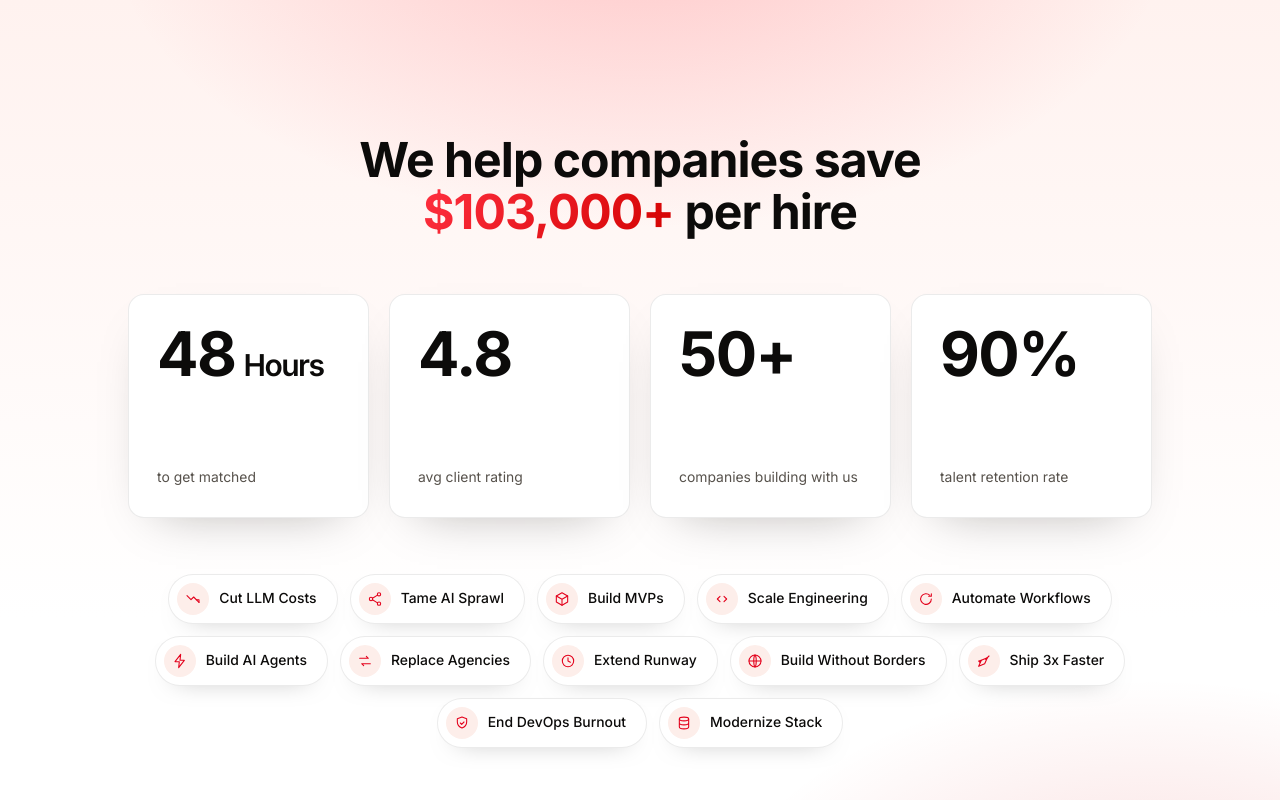
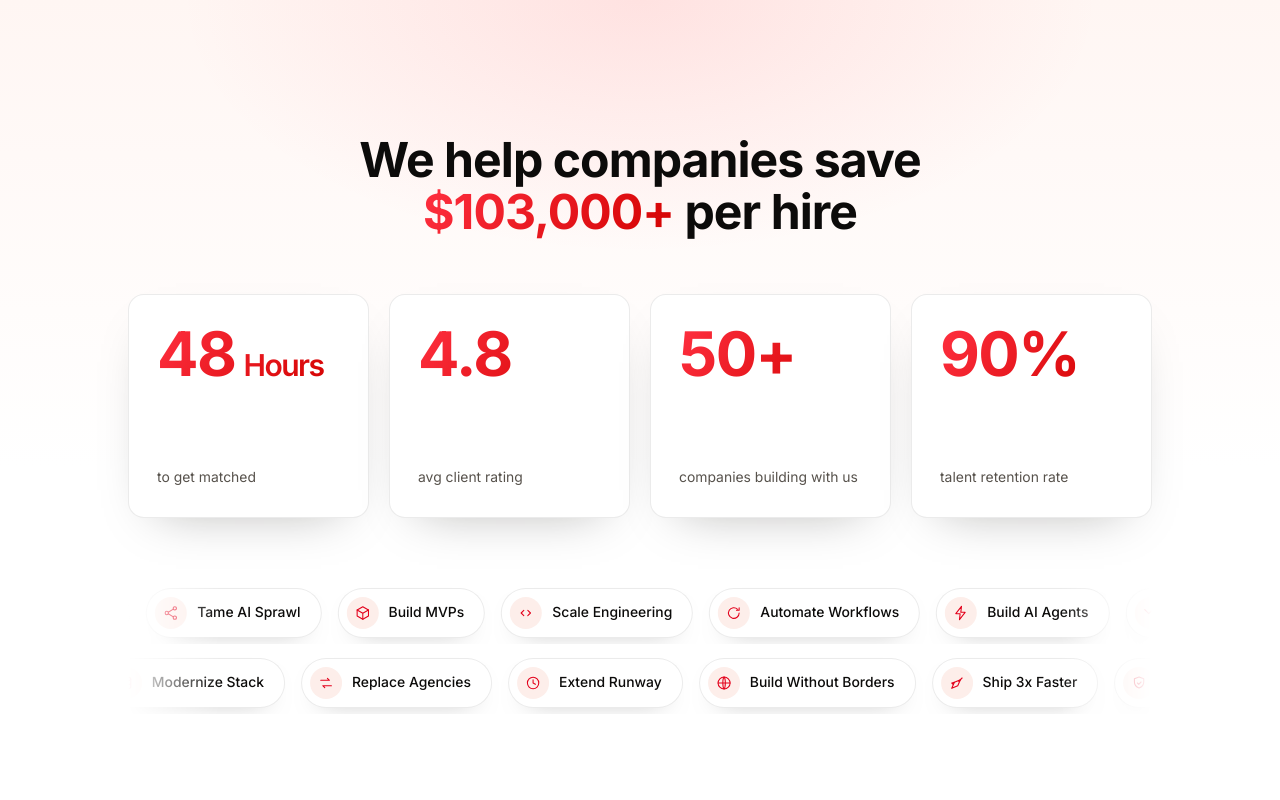
Before and after one commit to TaforaTech/remote-talentz, a Next.js app: page / in a window 1280 px wide. Shown: the part 1640-2440 px from the top of the page. Built offline with nearby package versions, Linux system fonts and the light colour scheme.

Commit message:
feat: update the animation

```diff
--- a/src/app/globals.css
+++ b/src/app/globals.css
@@ -380,6 +380,34 @@ body {
   animation-play-state: paused;
 }
 
+/* Edge-faded marquee row (auto-scrolling pill strips). The track holds two
+   identical copies; translating -50% loops seamlessly. */
+.marquee {
+  -webkit-mask-image: linear-gradient(
+    90deg,
+    transparent,
+    #000 9%,
+    #000 91%,
+    transparent
+  );
+  mask-image: linear-gradient(
+    90deg,
+    transparent,
+    #000 9%,
+    #000 91%,
+    transparent
+  );
+}
+.marquee-track {
+  animation: rt-ticker var(--marquee-dur, 42s) linear infinite;
+}
+.marquee-reverse {
+  animation-direction: reverse;
+}
+.marquee:hover .marquee-track {
+  animation-play-state: paused;
+}
+
 /* Scroll reveal (driven by Reveal component) */
 .reveal {
   opacity: 0;
@@ -556,6 +584,7 @@ body {
     scroll-behavior: auto;
   }
   .ticker-track,
+  .marquee-track,
   .flow-line,
   .step-card,
   .step-node,
--- a/src/app/page.tsx
+++ b/src/app/page.tsx
@@ -1,4 +1,5 @@
 import Hero from "@/components/Hero";
+import Proof from "@/components/Proof";
 import Stats from "@/components/Stats";
 import Clients from "@/components/Clients";
 import Roles from "@/components/Roles";
@@ -12,7 +13,8 @@ export default function Home() {
     <>
       <Hero />
       <Clients />
-      <Stats />
+      <Proof />
+      {/* <Stats /> */}
       <Roles />
       <HowWeWork />
       <PricingBand />
--- /dev/null
+++ b/src/components/CountUp.tsx
@@ -0,0 +1,69 @@
+"use client";
+
+import { useEffect, useRef, useState } from "react";
+
+/* Counts from 0 → `end` once the element scrolls into view.
+   Respects prefers-reduced-motion (snaps straight to the final value). */
+export default function CountUp({
+  end,
+  decimals = 0,
+  prefix = "",
+  suffix = "",
+  duration = 1600,
+}: {
+  end: number;
+  decimals?: number;
+  prefix?: string;
+  suffix?: string;
+  duration?: number;
+}) {
+  const [value, setValue] = useState(0);
+  const ref = useRef<HTMLSpanElement>(null);
+  const done = useRef(false);
+
+  useEffect(() => {
+    const el = ref.current;
+    if (!el) return;
+
+    const reduce = window.matchMedia("(prefers-reduced-motion: reduce)").matches;
+    if (reduce) {
+      setValue(end);
+      return;
+    }
+
+    const io = new IntersectionObserver(
+      (entries) => {
+        for (const entry of entries) {
+          if (!entry.isIntersecting || done.current) continue;
+          done.current = true;
+          const start = performance.now();
+          const step = (now: number) => {
+            const p = Math.min(1, (now - start) / duration);
+            const eased = 1 - Math.pow(1 - p, 3); // easeOutCubic
+            setValue(end * eased);
+            if (p < 1) requestAnimationFrame(step);
+            else setValue(end);
+          };
+          requestAnimationFrame(step);
+          io.unobserve(entry.target);
+        }
+      },
+      { threshold: 0.4 }
+    );
+    io.observe(el);
+    return () => io.disconnect();
+  }, [end, duration]);
+
+  const text = value.toLocaleString("en-US", {
+    minimumFractionDigits: decimals,
+    maximumFractionDigits: decimals,
+  });
+
+  return (
+    <span ref={ref}>
+      {prefix}
+      {text}
+      {suffix}
+    </span>
+  );
+}
--- /dev/null
+++ b/src/components/Proof.tsx
@@ -0,0 +1,217 @@
+import type { ReactNode } from "react";
+import Reveal from "./Reveal";
+import CountUp from "./CountUp";
+
+const STATS = [
+  { end: 48, suffix: "", unit: "Hours", label: "to get matched" },
+  { end: 4.8, decimals: 1, suffix: "", unit: "", label: "avg client rating" },
+  { end: 50, suffix: "+", unit: "", label: "companies building with us" },
+  { end: 90, suffix: "%", unit: "", label: "talent retention rate" },
+];
+
+const iconAttrs = {
+  fill: "none",
+  stroke: "currentColor",
+  strokeWidth: 1.6,
+  strokeLinecap: "round" as const,
+  strokeLinejoin: "round" as const,
+  viewBox: "0 0 24 24",
+};
+
+const PILLS: { label: string; icon: ReactNode }[] = [
+  {
+    label: "Cut LLM Costs",
+    icon: (
+      <svg {...iconAttrs}>
+        <path d="M3 7l6 6 4-4 8 8" />
+        <path d="M21 17v-4h-4" />
+      </svg>
+    ),
+  },
+  {
+    label: "Tame AI Sprawl",
+    icon: (
+      <svg {...iconAttrs}>
+        <circle cx="18" cy="5" r="2.5" />
+        <circle cx="6" cy="12" r="2.5" />
+        <circle cx="18" cy="19" r="2.5" />
+        <path d="M8.2 10.8l7.6-4.6M8.2 13.2l7.6 4.6" />
+      </svg>
+    ),
+  },
+  {
+    label: "Build MVPs",
+    icon: (
+      <svg {...iconAttrs}>
+        <path d="M12 2.5l8.5 4.9v9.2L12 21.5l-8.5-4.9V7.4z" />
+        <path d="M3.5 7.4L12 12.3l8.5-4.9M12 12.3v9.2" />
+      </svg>
+    ),
+  },
+  {
+    label: "Scale Engineering",
+    icon: (
+      <svg {...iconAttrs}>
+        <path d="M9 8l-4 4 4 4M15 8l4 4-4 4" />
+      </svg>
+    ),
+  },
+  {
+    label: "Automate Workflows",
+    icon: (
+      <svg {...iconAttrs}>
+        <path d="M20 12a8 8 0 1 1-2.3-5.6" />
+        <path d="M20 4v4h-4" />
+      </svg>
+    ),
+  },
+  {
+    label: "Build AI Agents",
+    icon: (
+      <svg {...iconAttrs}>
+        <path d="M13 2L4.5 13H11l-1 9 8.5-11H12z" />
+      </svg>
+    ),
+  },
+  {
+    label: "Replace Agencies",
+    icon: (
+      <svg {...iconAttrs}>
+        <path d="M4 8h13l-3-3M20 16H7l3 3" />
+      </svg>
+    ),
+  },
+  {
+    label: "Extend Runway",
+    icon: (
+      <svg {...iconAttrs}>
+        <circle cx="12" cy="12" r="8.5" />
+        <path d="M12 7v5l3.5 2" />
+      </svg>
+    ),
+  },
+  {
+    label: "Build Without Borders",
+    icon: (
+      <svg {...iconAttrs}>
+        <circle cx="12" cy="12" r="9" />
+        <path d="M3 12h18M12 3c2.5 2.5 2.5 15 0 18M12 3c-2.5 2.5-2.5 15 0 18" />
+      </svg>
+    ),
+  },
+  {
+    label: "Ship 3x Faster",
+    icon: (
+      <svg {...iconAttrs}>
+        <path d="M4 20l4-9 9-4-4 9z" />
+        <path d="M14.5 9.5l5-5M8 11l-4 1 2 2 1-3z" />
+      </svg>
+    ),
+  },
+  {
+    label: "End DevOps Burnout",
+    icon: (
+      <svg {...iconAttrs}>
+        <path d="M12 3l7 2.5v5c0 4.5-3 7.5-7 9-4-1.5-7-4.5-7-9v-5z" />
+        <path d="M9.5 12l2 2 3.5-3.5" />
+      </svg>
+    ),
+  },
+  {
+    label: "Modernize Stack",
+    icon: (
+      <svg {...iconAttrs}>
+        <ellipse cx="12" cy="6" rx="7" ry="2.8" />
+        <path d="M5 6v12c0 1.5 3.1 2.8 7 2.8s7-1.3 7-2.8V6M5 12c0 1.5 3.1 2.8 7 2.8s7-1.3 7-2.8" />
+      </svg>
+    ),
+  },
+];
+
+function Pill({ label, icon }: { label: string; icon: ReactNode }) {
+  return (
+    <span className="group mx-2 inline-flex shrink-0 items-center gap-2.5 rounded-full border border-line-soft bg-paper-raised py-2 pl-2 pr-5 text-sm font-medium text-ink shadow-[0_10px_26px_-20px_rgba(12,11,10,0.5)] transition-colors duration-200 hover:border-red/40 hover:text-red">
+      <span className="grid size-8 place-items-center rounded-full bg-red-tint text-red transition-colors duration-200 group-hover:bg-red group-hover:text-white [&_svg]:size-4">
+        {icon}
+      </span>
+      {label}
+    </span>
+  );
+}
+
+function MarqueeRow({
+  items,
+  reverse = false,
+  duration = "42s",
+}: {
+  items: typeof PILLS;
+  reverse?: boolean;
+  duration?: string;
+}) {
+  return (
+    <div className="marquee overflow-hidden py-1.5">
+      <div
+        className={`marquee-track flex w-max ${reverse ? "marquee-reverse" : ""}`}
+        style={{ "--marquee-dur": duration } as React.CSSProperties}
+      >
+        {/* two identical copies → seamless -50% loop */}
+        {[0, 1].map((copy) => (
+          <div key={copy} className="flex shrink-0" aria-hidden={copy === 1}>
+            {items.map((p) => (
+              <Pill key={`${copy}-${p.label}`} label={p.label} icon={p.icon} />
+            ))}
+          </div>
+        ))}
+      </div>
+    </div>
+  );
+}
+
+export default function Proof() {
+  const half = Math.ceil(PILLS.length / 2);
+  const rowA = PILLS.slice(0, half);
+  const rowB = PILLS.slice(half);
+
+  return (
+    <section
+      className="relative overflow-hidden py-section"
+      style={{
+        background:
+          "radial-gradient(60% 50% at 50% 0%, rgba(255, 48, 64, 0.1), transparent 60%)," +
+          "linear-gradient(180deg, #fff6f3 0%, var(--rt-paper) 55%)",
+      }}
+    >
+      <div className="container-rt">
+        <Reveal className="text-center">
+          <h2 className="mx-auto max-w-3xl font-display text-3xl font-bold tracking-[-0.02em] text-ink sm:text-4xl">
+            We help companies save{" "}
+            <span className="text-grad-red">$103,000+</span> per hire
+          </h2>
+        </Reveal>
+
+        <div className="mt-14 grid grid-cols-1 gap-5 sm:grid-cols-2 lg:grid-cols-4">
+          {STATS.map((s, i) => (
+            <Reveal key={s.label} delay={i * 90}>
+              <div className="flex h-full min-h-[14rem] flex-col justify-between rounded-2xl border border-line-soft bg-paper-raised p-7 shadow-[0_20px_50px_-30px_rgba(12,11,10,0.35)] transition-[transform,box-shadow] duration-300 hover:-translate-y-1 hover:shadow-[0_30px_60px_-28px_rgba(227,0,27,0.28)]">
+                <p className="font-display text-5xl font-bold leading-none tracking-tight text-grad-red">
+                  <CountUp end={s.end} decimals={s.decimals ?? 0} suffix={s.suffix} />
+                  {s.unit && (
+                    <span className="ml-2 align-baseline text-2xl font-semibold">
+                      {s.unit}
+                    </span>
+                  )}
+                </p>
+                <p className="text-sm text-ink-soft">{s.label}</p>
+              </div>
+            </Reveal>
+          ))}
+        </div>
+
+        <Reveal delay={120} className="mt-16 space-y-2">
+          <MarqueeRow items={rowA} duration="46s" />
+          <MarqueeRow items={rowB} reverse duration="52s" />
+        </Reveal>
+      </div>
+    </section>
+  );
+}
```
